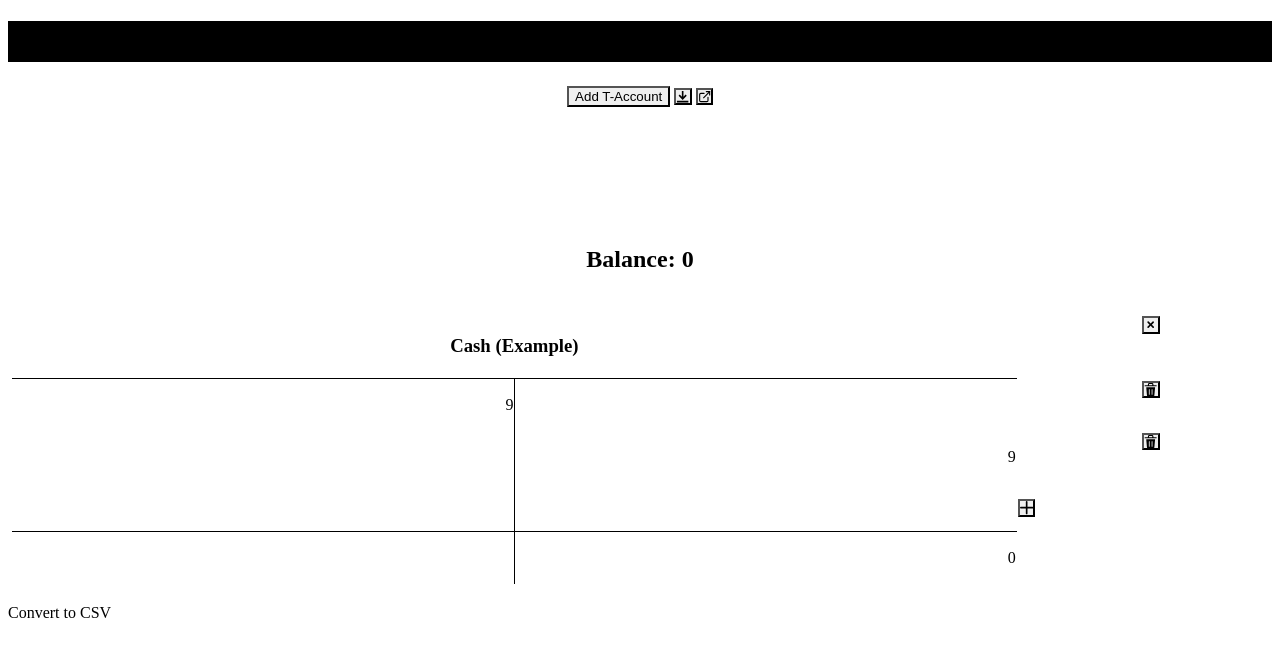
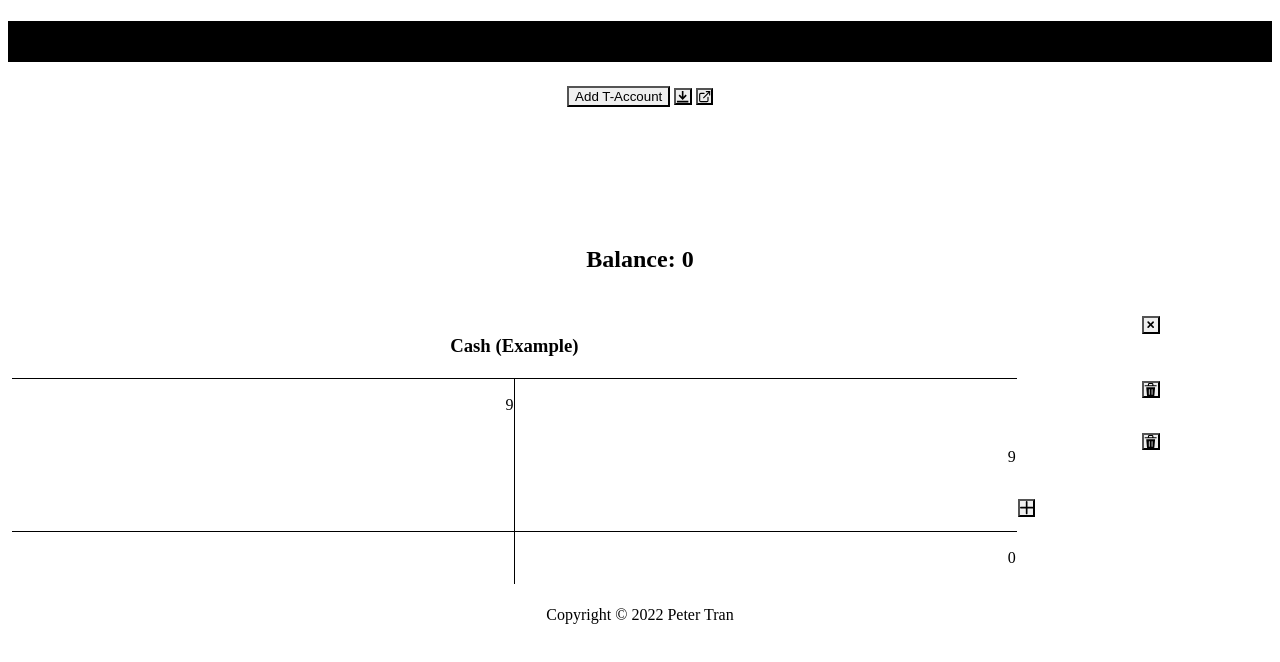
Before and after one commit to tranpeter08/t-acct-helper, a Next.js app: page / in a window 1280 px wide. Shown: the top 662 px of the page. Built offline with nearby package versions, Linux system fonts and the light colour scheme.

Commit message:
added copyright

```diff
--- a/pages/index.tsx
+++ b/pages/index.tsx
@@ -279,7 +279,11 @@ const Home: NextPage<HomeProps> = (props) => {
         </Grid>
       </main>
       <footer>
-        <Text>Convert to CSV</Text>
+        <Grid justifyContent='center' p={2}>
+          <Text color='gray.700'>
+            Copyright © {new Date().getFullYear()} Peter Tran
+          </Text>
+        </Grid>
       </footer>
     </AppCtx.Provider>
   );
```
